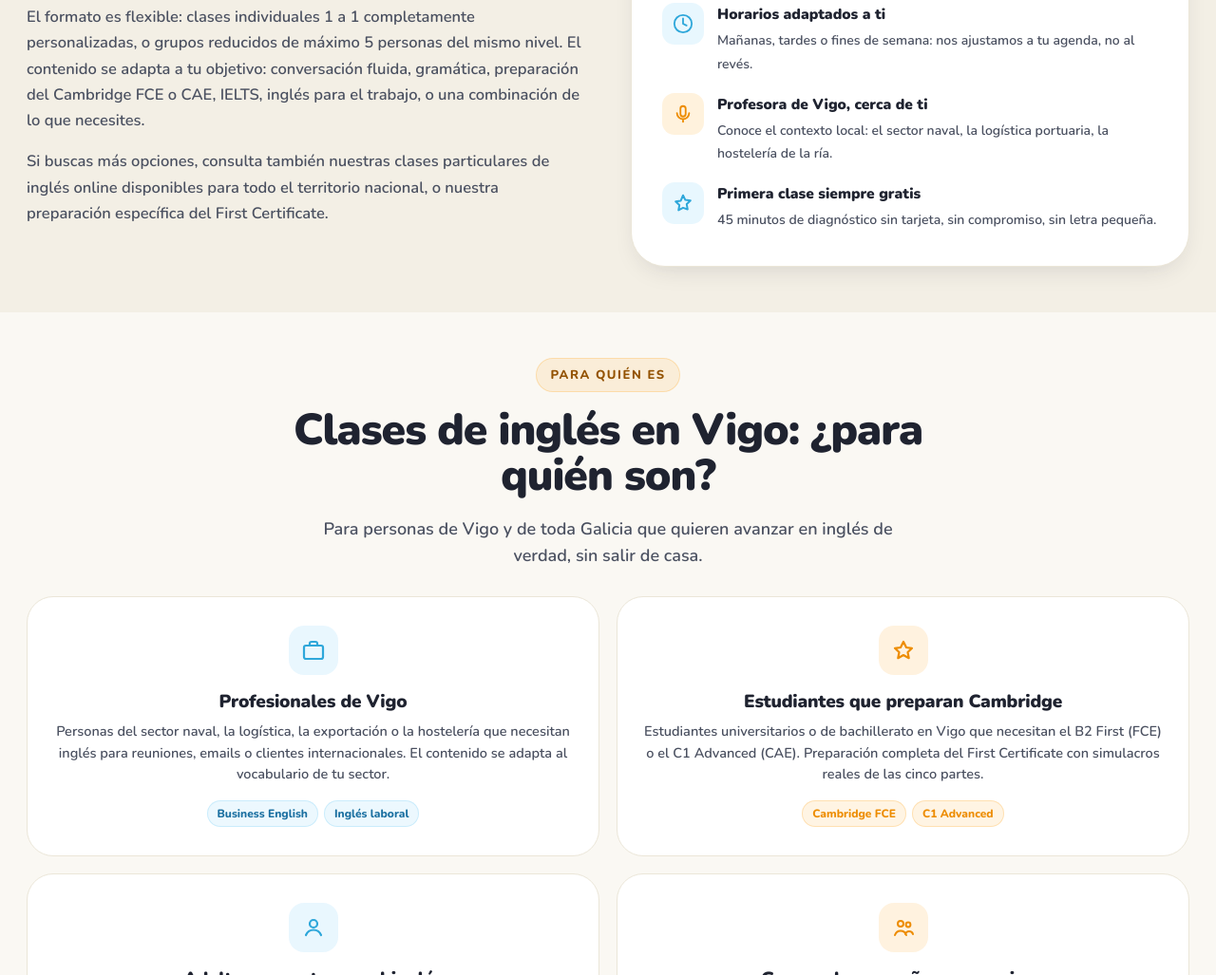
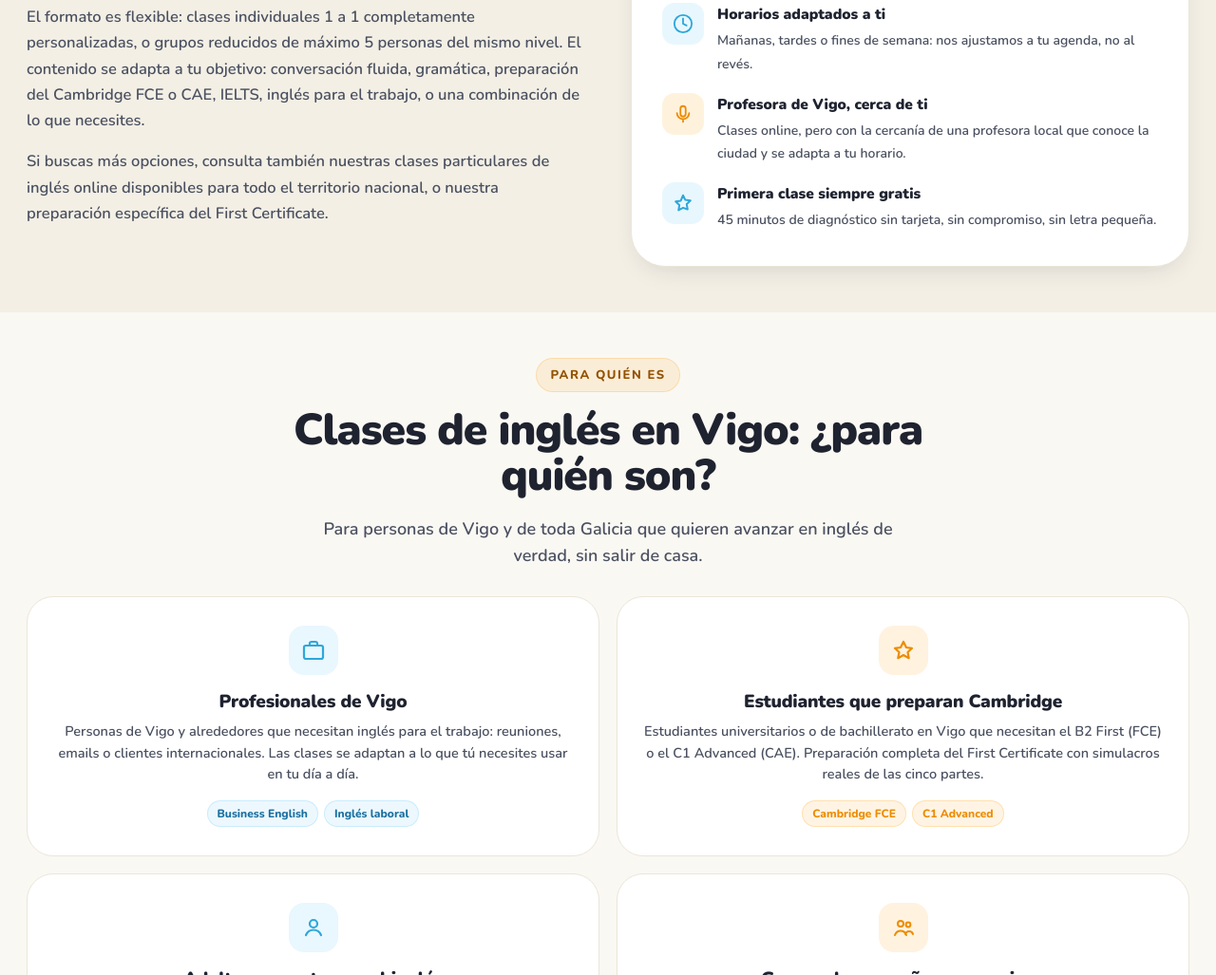
Before and after one commit to lisanrcardone-cloud/my-english-spot, a plain HTML site: page clases-ingles-vigo.html in a window 1280 px wide. Shown: the part 1117-2144 px from the top of the page at 95% size. Drawn offline with Linux system fonts and the light colour scheme.

Commit message:
Corrige redundancia y expertise sectorial inventada en clases-ingles-vigo
Elimina "profesora" duplicado en línea 245 y reemplaza menciones a sectores
(naval, logística, hostelería) que Rocío no domina por textos centrados en
cercanía real: ubicación, horario y adaptación a necesidades del alumno.

```diff
--- a/clases-ingles-vigo.html
+++ b/clases-ingles-vigo.html
@@ -242,7 +242,7 @@
   </h1>
 
   <p class="service-hero__sub">
-    My English Spot es una academia de inglés online con profesora con base en Vigo. Clases particulares 1&nbsp;a&nbsp;1 y grupos reducidos (máx.&nbsp;5&nbsp;personas) por videollamada, para todos los niveles: desde A1 hasta C1, Cambridge FCE y CAE, IELTS e inglés para el trabajo. La primera clase de 45 minutos es gratis.
+    My English Spot es una academia de inglés online con base en Vigo. Clases particulares 1&nbsp;a&nbsp;1 y grupos reducidos (máx.&nbsp;5&nbsp;personas) por videollamada, para todos los niveles: desde A1 hasta C1, Cambridge FCE y CAE, IELTS e inglés para el trabajo. La primera clase de 45 minutos es gratis.
   </p>
 
   <div class="service-hero__ctas">
@@ -338,7 +338,7 @@
           </span>
           <div class="what-card__content">
             <strong>Profesora de Vigo, cerca de ti</strong>
-            <span>Conoce el contexto local: el sector naval, la logística portuaria, la hostelería de la ría.</span>
+            <span>Clases online, pero con la cercanía de una profesora local que conoce la ciudad y se adapta a tu horario.</span>
           </div>
         </div>
 
@@ -373,7 +373,7 @@
           <svg width="24" height="24" viewBox="0 0 24 24" fill="none"><rect x="2" y="7" width="20" height="14" rx="2" stroke="currentColor" stroke-width="2.2"/><path d="M16 7V5a2 2 0 0 0-2-2h-4a2 2 0 0 0-2 2v2" stroke="currentColor" stroke-width="2.2" stroke-linecap="round"/></svg>
         </div>
         <h3>Profesionales de Vigo</h3>
-        <p>Personas del sector naval, la logística, la exportación o la hostelería que necesitan inglés para reuniones, emails o clientes internacionales. El contenido se adapta al vocabulario de tu sector.</p>
+        <p>Personas de Vigo y alrededores que necesitan inglés para el trabajo: reuniones, emails o clientes internacionales. Las clases se adaptan a lo que tú necesites usar en tu día a día.</p>
         <div class="for-whom-tags">
           <span class="tag">Business English</span>
           <span class="tag">Inglés laboral</span>
```
